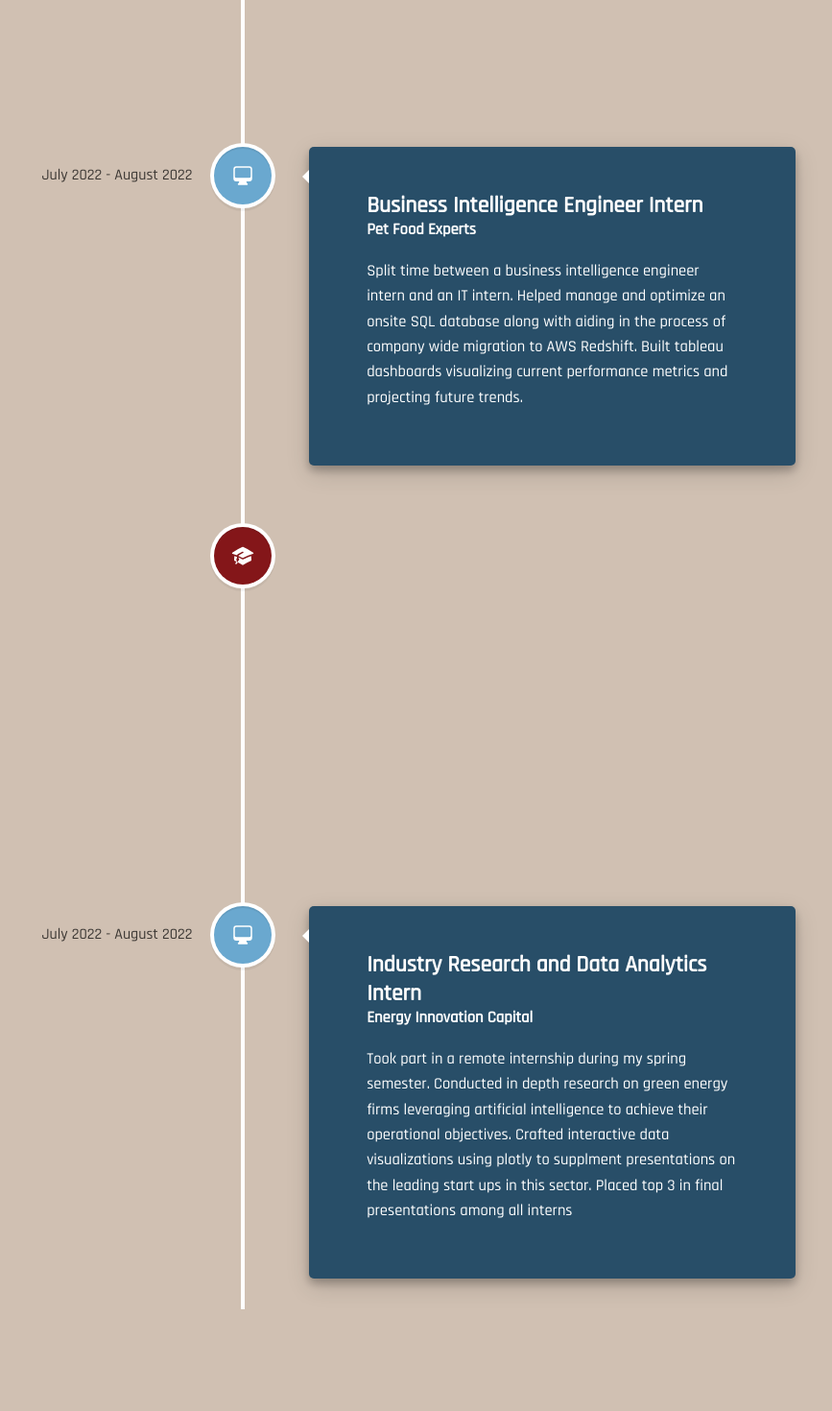
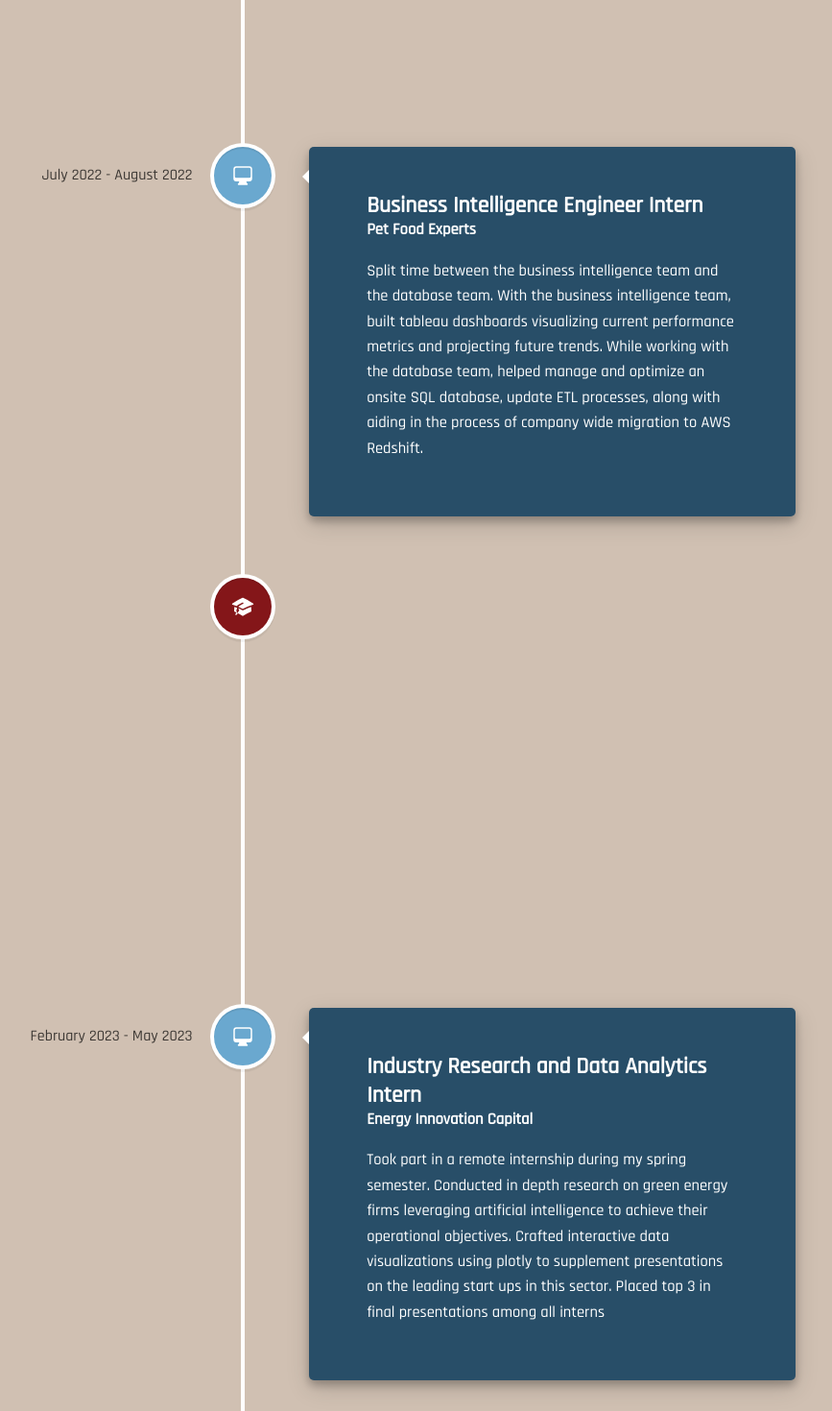
Before and after one commit to matteo353/portfolio-website, a React (Create React App) app: page / in a window 1280 px wide. Shown: the part 4527-5997 px from the top of the page at 96% size, without its empty margins (387-1254 px from the left). Before the commit the page ends 5891 px from the top, so only its background shows below. Built offline with nearby package versions, Linux system fonts and the light colour scheme; a web font is replaced by a local one.

Commit message:
Updated timeline elements

```diff
--- a/src/components/Data.js
+++ b/src/components/Data.js
@@ -48,7 +48,7 @@ export const timelineElements = [
     {
         id:2,
         title: "Business Intelligence Engineer Intern",
-        description: "Split time between a business intelligence engineer intern and an IT intern. Helped manage and optimize an onsite SQL database along with aiding in the process of company wide migration to AWS Redshift. Built tableau dashboards visualizing current performance metrics and projecting future trends.",
+        description: "Split time between the business intelligence team and the database team. With the business intelligence team, built tableau dashboards visualizing current performance metrics and projecting future trends. While working with the database team, helped manage and optimize an onsite SQL database, update ETL processes, along with aiding in the process of company wide migration to AWS Redshift.",
         date: "July 2022 - August 2022",
         location: "Pet Food Experts",
         buttonText: "view work",
@@ -57,8 +57,8 @@ export const timelineElements = [
     {
         id:3,
         title: "Undergraduate Research Assistant",
-        description: "Worked in the Laboratory for the Advancement of Software Engineering Research (LASER). Facilitated research by supplying PhD students with pertinent articles and information related to their research topics. Helped to draft and refine project guidelines and conditions.",
-        date: "July 2022 - August 2022",
+        description: "Assisted research team in examining how data visualization impacts the assimilation of information across different mediums. Supported PhD students with pertinent articles and information related to the topic of visual design affects and perceived bias in machine learning models. Explored the efficacy of design layouts and visual elements in enhancing user comprehension of complex data.",
+        date: "September 2022 - April 2023",
         location: "UMass Amherst",
         buttonText: "view work",
         icon: "school"
@@ -66,8 +66,8 @@ export const timelineElements = [
     {
         id:4,
         title: "Industry Research and Data Analytics Intern",
-        description: "Took part in a remote internship during my spring semester. Conducted in depth research on green energy firms leveraging artificial intelligence to achieve their operational objectives. Crafted interactive data visualizations using plotly to supplment presentations on the leading start ups in this sector. Placed top 3 in final presentations among all interns",
-        date: "July 2022 - August 2022",
+        description: "Took part in a remote internship during my spring semester. Conducted in depth research on green energy firms leveraging artificial intelligence to achieve their operational objectives. Crafted interactive data visualizations using plotly to supplement presentations on the leading start ups in this sector. Placed top 3 in final presentations among all interns",
+        date: "February 2023 - May 2023",
         buttonText: "view work",
         location: 'Energy Innovation Capital',
         icon: "work"
```
